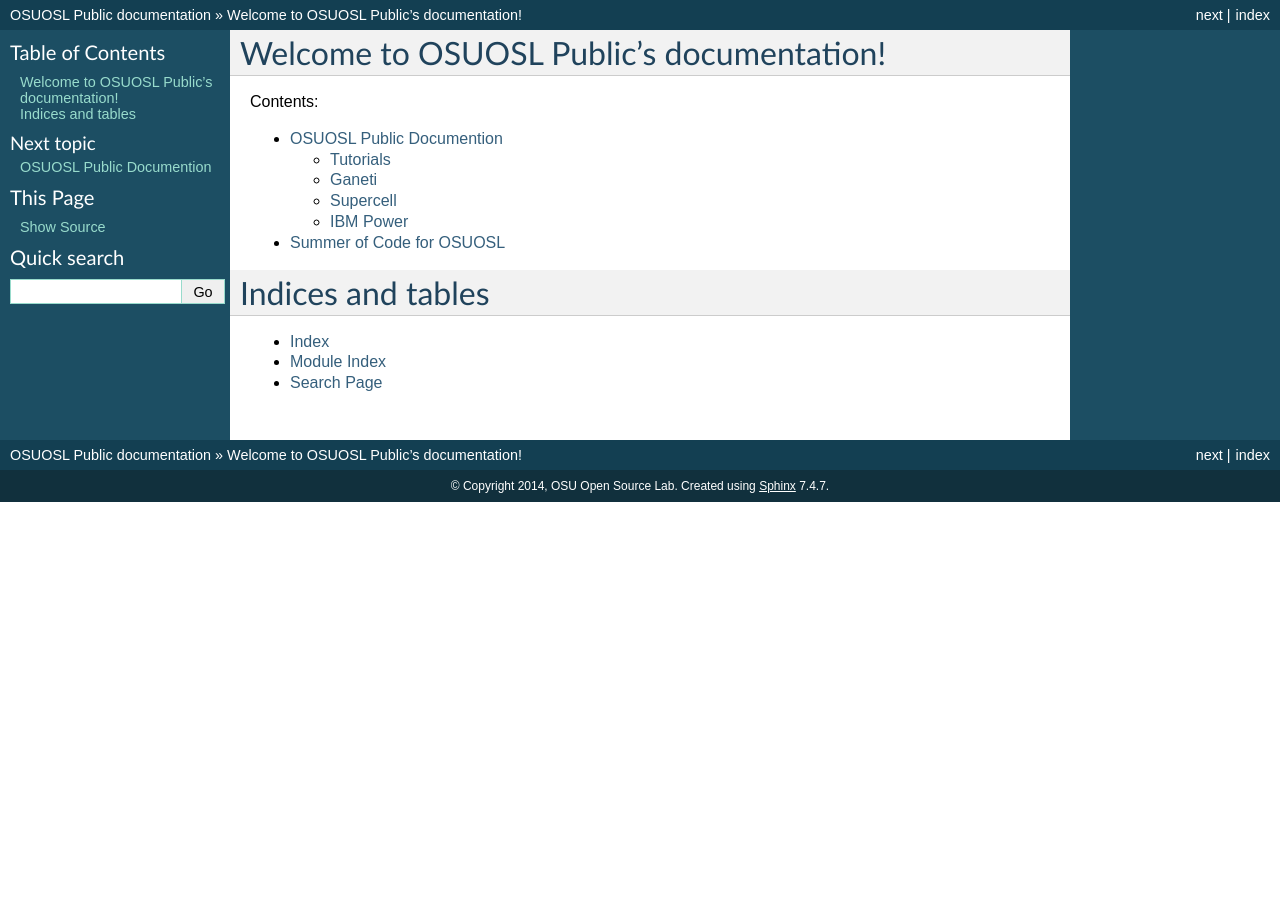
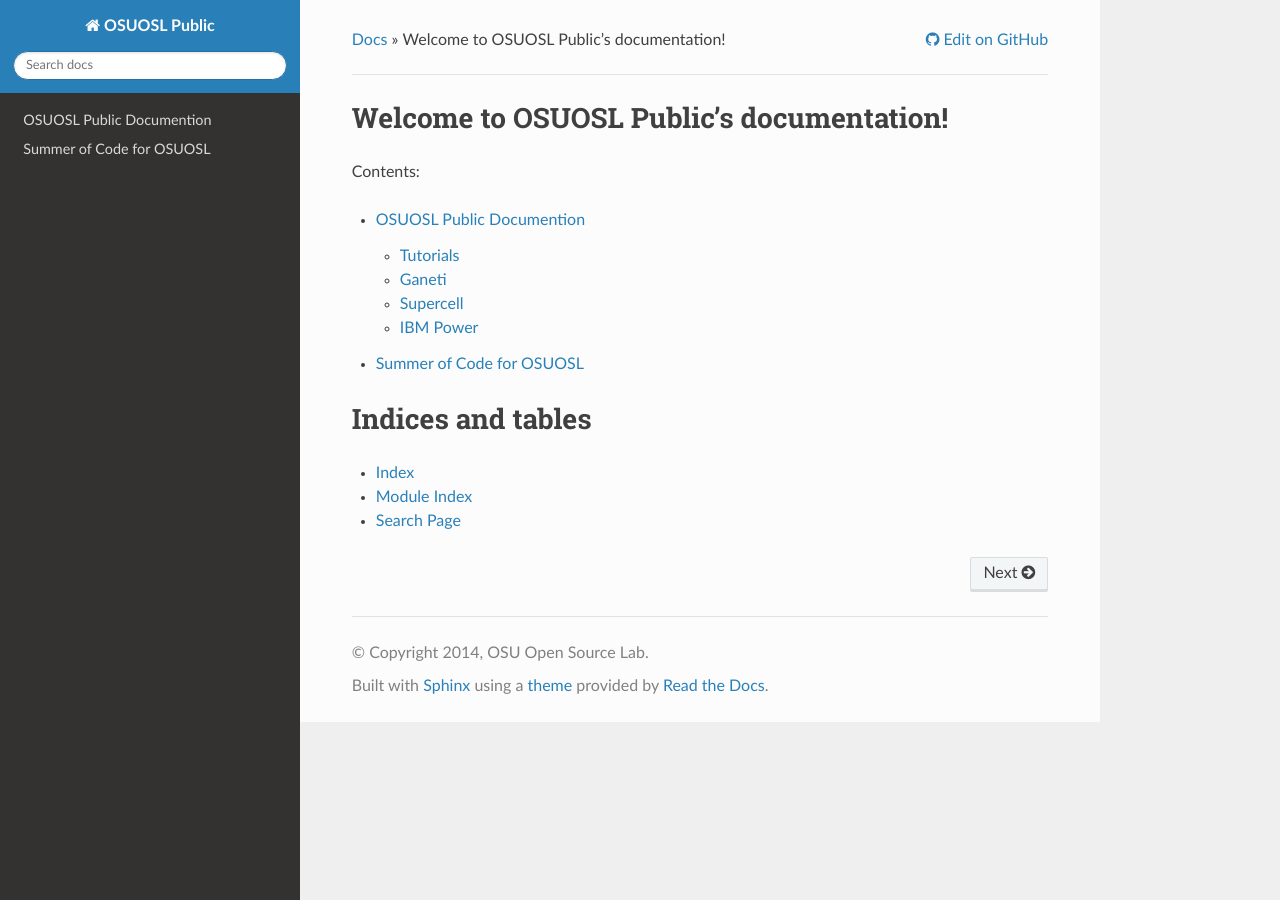
Before and after one commit to osuosl/wiki, a Sphinx documentation site: the page built from source/index.rst, in a window 1280 px wide. Built offline with Sphinx 7.4.7 and the Read the Docs theme 2.0.0, drawn with Linux system fonts in a browser that asks for light colours.

Commit message:
Add sphinx-rtd-theme to Wiki.

```diff
--- a/requirements.txt
+++ b/requirements.txt
@@ -4,3 +4,4 @@
 Sphinx==1.2.1
 distribute==0.6.24
 docutils==0.11
+sphinx-rtd-theme==0.1.5
--- /dev/null
+++ b/source/_templates/breadcrumbs.html
@@ -0,0 +1,13 @@
+<div role="navigation" aria-label="breadcrumbs navigation">
+  <ul class="wy-breadcrumbs">
+    <li><a href="{{ pathto(master_doc) }}">Docs</a> &raquo;</li>
+      {% for doc in parents %}
+          <li><a href="{{ doc.link|e }}">{{ doc.title }}</a> &raquo;</li>
+      {% endfor %}
+    <li>{{ title }}</li>
+      <li class="wy-breadcrumbs-aside">
+          <a href="https://github.com/osuosl/wiki/edit/master/source/{{ pagename }}.rst" class="icon icon-github"> Edit on GitHub</a>
+      </li>
+  </ul>
+  <hr/>
+</div>
--- a/source/conf.py
+++ b/source/conf.py
@@ -14,6 +14,8 @@
 
 import sys
 import os
+
+import sphinx_rtd_theme
 
 # If extensions (or modules to document with autodoc) are in another directory,
 # add these directories to sys.path here. If the directory is relative to the
@@ -98,7 +100,7 @@
 
 # The theme to use for HTML and HTML Help pages.  See the documentation for
 # a list of builtin themes.
-html_theme = 'default'
+html_theme = 'sphinx_rtd_theme'
 
 # Theme options are theme-specific and customize the look and feel of a theme
 # further.  For a list of options available for each theme, see the
@@ -106,7 +108,7 @@
 #html_theme_options = {}
 
 # Add any paths that contain custom themes here, relative to this directory.
-#html_theme_path = []
+html_theme_path = [sphinx_rtd_theme.get_html_theme_path()]
 
 # The name for this set of Sphinx documents.  If None, it defaults to
 # "<project> v<release> documentation".
```
